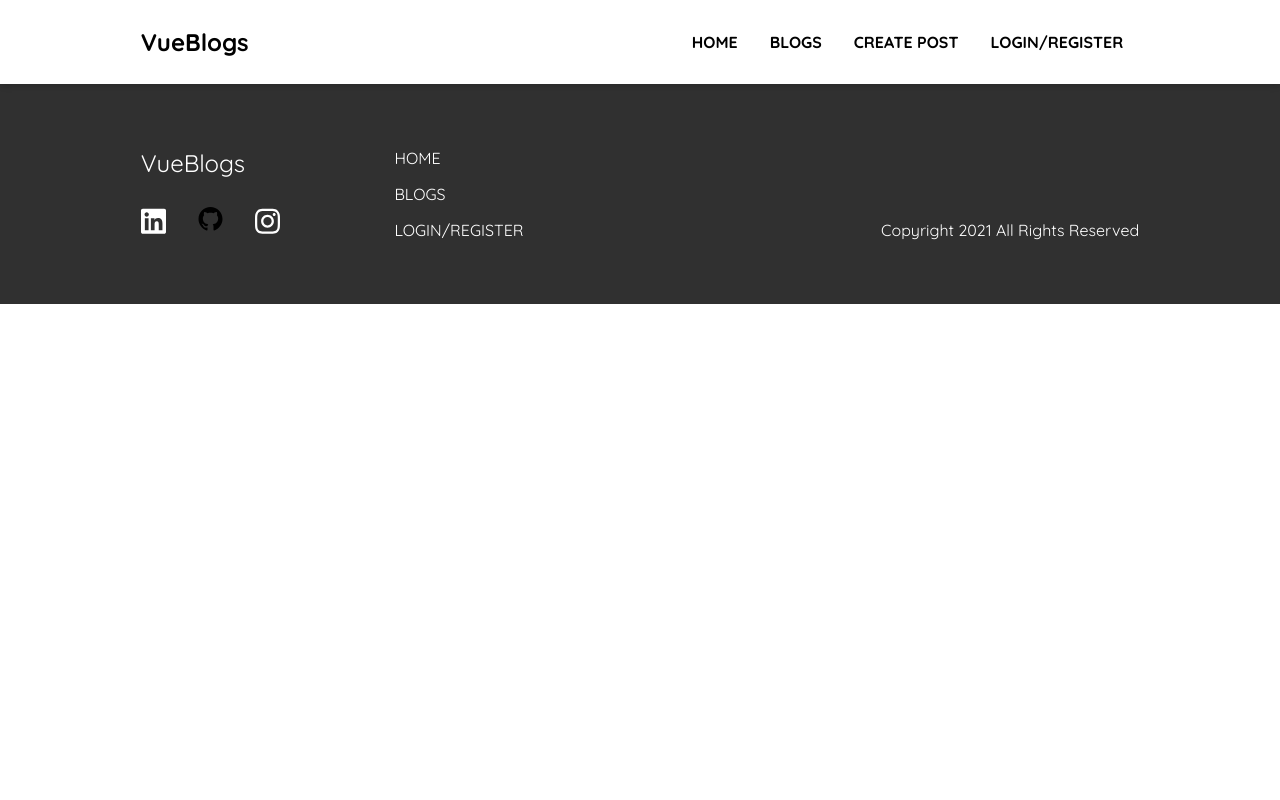
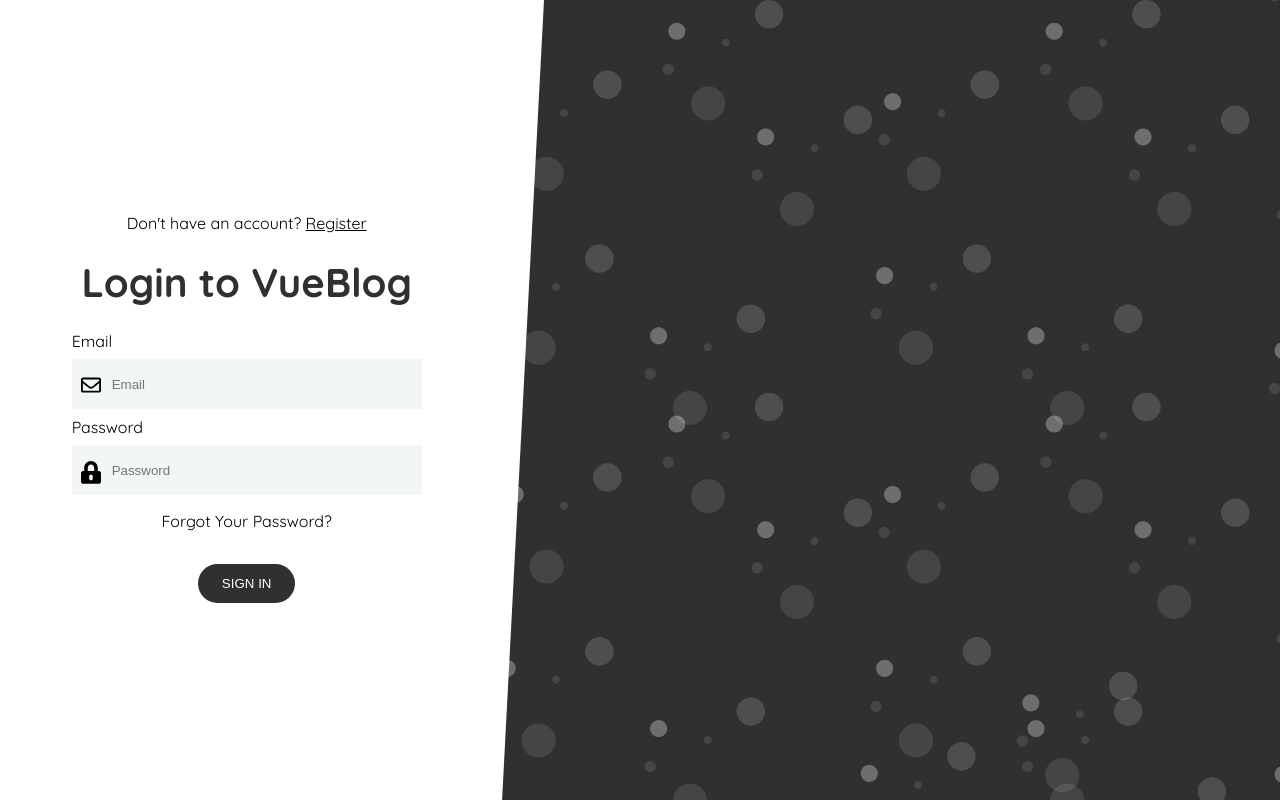
Before and after one commit to humayonzafar/VueBlogs, a Vue app: page /login in a window 1280 px wide. Built offline with nearby package versions, Linux system fonts and the light colour scheme; what vue2-editor would draw is missing.

Commit message:
Static site complete

```diff
--- a/src/App.vue
+++ b/src/App.vue
@@ -1,9 +1,9 @@
 <template>
   <div class="app-wrapper">
     <div class="app">
-      <Navigation />
+      <Navigation v-if="navigation" />
       <router-view />
-      <Footer />
+      <Footer v-if="navigation" />
     </div>
   </div>
 </template>
@@ -19,12 +19,20 @@
     Navigation
   },
   data() {
-    return {};
+    return {
+      navigation : false
+    };
   },
-  created() {},
   mounted() {},
   methods: {},
-  watch: {},
+  watch: {
+    $route:{
+      immediate: true,
+      handler(route) {
+        this.navigation = (route.name==null) ? false:  !['Login', 'Register', 'ForgotPassword'].includes(route.name);
+      }
+    }
+  },
 };
 </script>
 
--- a/src/assets/css/app.css
+++ b/src/assets/css/app.css
@@ -30,10 +30,10 @@
 }
 
 a {
-    text-decoration: none;
+    text-decoration: none !important;
 }
-a:hover{
-    color: var(--lightGreen);
+a:hover, button:hover{
+    color: var(--lightGreen) !important;
     transition: .5s color ease;
 }
 .app {
@@ -41,6 +41,7 @@
     flex-direction: column;
     min-height: 100vh;
     min-width: 200px;
+    justify-content: space-between;
 }
 
 .container {
@@ -98,6 +99,9 @@
     grid-template-columns: 1fr;
 }
 
+.overflow-hidden{
+    overflow: hidden;
+}
 
 @media all and (min-width: 550px) {
     .blog-cards{
@@ -122,3 +126,136 @@
         grid-template-columns: repeat(4,1fr);
     }
 }
+
+
+/* styles for login signup and forogt password*/
+.form-wrap {
+    display: flex;
+    overflow: hidden;
+    height: 100vh;
+    justify-content: center;
+    align-items: center;
+    margin: 0 auto;
+    width: 90%;
+}
+
+.login-register {
+    margin-bottom: 8px;
+}
+
+label{
+    display: block;
+    margin-bottom: 8px;
+}
+form {
+    padding: 0 10px;
+    position: relative;
+    display: flex;
+    flex-direction: column;
+    justify-content: center;
+    align-items: center;
+    flex: 1;
+    height: 100%;
+}
+
+h2 {
+    text-align: center;
+    font-size: 2rem;
+    color: var(--darkGrey);
+    margin: 16px 0 16px 0;
+}
+
+.inputs {
+    width: 100%;
+    max-width: 350px;
+    margin-top: 8px;
+}
+
+.input {
+    position: relative;
+    margin-bottom: 8px;
+}
+
+input {
+    width: 100%;
+    border: none;
+    background-color: #f2f7f6 !important;
+    padding: 4px 4px 4px 40px;
+    height: 50px;
+}
+
+input:focus {
+    outline: none;
+}
+
+.icon {
+    width: 20px;
+    position: absolute;
+    left: 9px;
+    top: 44px;
+}
+
+.forgot-password {
+    text-decoration: none;
+    color: black;
+    cursor: pointer;
+    font-size: 16px;
+    border-bottom: 1px solid transparent;
+    transition: 0.5s ease all;
+    margin-top: 8px;
+    margin-bottom: 8px;
+}
+
+.forgot-password:hover {
+    border-color: var(--darkGrey);
+}
+button {
+    transition: all .5s ease;
+    cursor: pointer;
+    margin-top: 24px;
+    padding: 12px 24px;
+    background-color: #303030;
+    color: #fff;
+    border-radius: 20px;
+    border: none;
+    text-transform: uppercase;
+}
+.router-link{
+    text-decoration: underline !important;
+    color: black;
+}
+.angle{
+    position: absolute;
+    background-color: #fff;
+    transform: rotate(3deg);
+    width: 60px;
+    right: -30px;
+    height: 101%;
+}
+.background{
+    display: none;
+    flex: 2;
+    background-size: cover;
+    background-image: url("../../assets/background.png");
+    width: 100%;
+    height: 100%;
+}
+@media all and (min-width: 900px) {
+    .form-wrap {
+        width: 100%;
+    }
+
+    form {
+        padding: 0 50px;
+    }
+
+    h2 {
+        font-size: 40px;
+    }
+    .angle{
+        display: initial;
+    }
+    .background{
+        display: initial;
+    }
+}
--- /dev/null
+++ b/src/components/Base/AppModal.vue
@@ -0,0 +1,73 @@
+<template>
+  <div class="modal-wrapper" v-show="showModal"> <!-- overflow-hidden -->
+    <div class="modal-content">
+      <p v-if="message">{{message}}</p>
+
+      <button @click="close">Close</button>
+    </div>
+  </div>
+</template>
+
+<script>
+export default {
+  name: "AppModal",
+  props: {
+    showModal: {
+      type: Boolean,
+      required: true
+    },
+    message: {
+      type: String,
+    },
+  },
+  watch: {
+    value: {
+      handler(value) {
+        let isModalOpen = value ? "addClass" :'';
+        this.toggleBodyClass(isModalOpen, "overflow-hidden");
+      }
+    }
+  },
+  methods:{
+    close() {
+      this.$emit("closeModal", true);
+    },
+    toggleBodyClass(addRemoveClass, className) {
+      const el = document.body;
+      if (addRemoveClass === "addClass") {
+        el.classList.add(className);
+      } else {
+        el.classList.remove(className);
+      }
+    }
+  }
+}
+</script>
+<style scoped>
+ .modal-wrapper{
+   display: flex;
+   justify-content: center;
+   align-items: center;
+   z-index: 99;
+   position: absolute;
+   width: 100%;
+   height: 100%;
+   top:0;
+   background-color: rgba(0,0,0,0.7);
+ }
+ .modal-content{
+  display: flex;
+   flex-direction: column;
+   justify-content: center;
+   border-radius: 8px;
+   width: 300px;
+   padding: 40px 30px;
+   background-color: white;
+ }
+ p{
+   text-align: center;
+ }
+ button{
+   align-self: center;
+ }
+</style>
--- /dev/null
+++ b/src/components/Base/Loading.vue
@@ -0,0 +1,43 @@
+<template>
+  <div class="loading">
+    <span></span>
+  </div>
+</template>
+
+<script>
+export default {
+  name: "Loading"
+}
+</script>
+
+<style scoped>
+.loading {
+  top: 0;
+  z-index: 99;
+  height: 100%;
+  width: 100%;
+  background-color: rgba(0, 0, 0, 0.5);
+  display: flex;
+  position: fixed;
+  justify-content: center;
+  align-items: center;
+  animation-duration: 3s;
+  animation-name: spin;
+}
+@keyframes spin {
+  to{
+    transform: rotateZ(360deg);
+  }
+}
+span{
+  display: block;
+  width: 60px;
+  height: 60px;
+  margin: 0 auto;
+  border: 3px solid transparent;
+  border-top-color: white;
+  border-bottom-color: white;
+  border-radius: 50%;
+  animation: spin ease 1000ms infinite;
+}
+</style>
--- a/src/components/Blog/BlogPost.vue
+++ b/src/components/Blog/BlogPost.vue
@@ -61,6 +61,9 @@
 
 .blog-wrapper:nth-child(even) > .blog-photo {
   order: 1;
+}
+.blog-wrapper:nth-child(1) h2{
+  color: white;
 }
 
 .blog-photo {
--- a/src/components/Footer/Footer.vue
+++ b/src/components/Footer/Footer.vue
@@ -26,16 +26,16 @@
               <router-link class="nav-item" :to="{name:'Home'}">Home</router-link>
             </li>
             <li class="list-item">
-              <router-link class="nav-item" :to="{name:'Home'}">Blogs</router-link>
+              <router-link class="nav-item" :to="{name:'Blogs'}">Blogs</router-link>
             </li>
             <li class="list-item">
-              <router-link class="nav-item" :to="{name:'Home'}">Login/Register</router-link>
+              <router-link class="nav-item" :to="{name:'Login'}">Login/Register</router-link>
             </li>
           </ul>
         </div>
       </div>
       <div class="footer-right">
-        <p>Copyright 2021 All Rights Reserved</p>
+        <p>&copy; {{ date }} All Rights Reserved</p>
       </div>
     </div>
   </footer>
@@ -52,6 +52,11 @@
     Instagram,
     Linkedin,
     Github
+  },
+  data(){
+    return {
+      date: new Date().getFullYear()
+    }
   }
 }
 </script>
--- a/src/components/Nav/Navigation.vue
+++ b/src/components/Nav/Navigation.vue
@@ -15,7 +15,7 @@
           <router-link class="nav-item" :to="{name:'Home'}">Create Post</router-link>
         </li>
         <li class="list-item">
-          <router-link class="nav-item" :to="{name:'Home'}">Login/Register</router-link>
+          <router-link class="nav-item" :to="{name:'Login'}">Login/Register</router-link>
         </li>
       </ul>
       <menu-icon class="bars-regular" @click="toggleMenu"/>
@@ -29,13 +29,13 @@
           <router-link class="nav-item" :to="{name:'Home'}">Home</router-link>
         </li>
         <li class="list-item">
-          <router-link class="nav-item" :to="{name:'Home'}">Blogs</router-link>
+          <router-link class="nav-item" :to="{name:'Blogs'}">Blogs</router-link>
         </li>
         <li class="list-item">
           <router-link class="nav-item" :to="{name:'Home'}">Create Post</router-link>
         </li>
         <li class="list-item">
-          <router-link class="nav-item" :to="{name:'Home'}">Login/Register</router-link>
+          <router-link class="nav-item" :to="{name:'Login'}">Login/Register</router-link>
         </li>
       </ul>
     </transition>
--- a/src/router/index.js
+++ b/src/router/index.js
@@ -1,5 +1,6 @@
 import Vue from "vue";
 import VueRouter from "vue-router";
+
 Vue.use(VueRouter);
 
 const routes = [
@@ -7,14 +8,32 @@
         path: "/",
         name: "Home",
         component: () => import('../views//Home'),
-    meta:{title:'Home'}
+        meta: {title: 'Home'}
     },
     {
         path: "/blogs",
         name: "Blogs",
         component: () => import('../views//Blogs'),
-    meta:{title:'Blogs'}
-  }
+        meta: {title: 'Blogs'}
+    },
+    {
+        path: "/register",
+        name: "Register",
+        component: () => import('../views//Register'),
+        meta: {title: 'Register'}
+    },
+    {
+        path: "/login",
+        name: "Login",
+        component: () => import('../views//Login'),
+        meta: {title: 'Login'}
+    },
+    {
+        path: "/forgot-password",
+        name: "ForgotPassword",
+        component: () => import('../views//ForgotPassword'),
+        meta: {title: 'Forgot Password'}
+    },
 ];
 
 const router = new VueRouter({
@@ -22,9 +41,8 @@
     base: process.env.BASE_URL,
     routes,
 });
-router.beforeEach((to,from,next)=>{
+router.beforeEach((to, from, next) => {
     document.title = `${to.meta.title} | VueBlog` ?? 'VueBlog';
-  console.log(from,'from');
     next();
 });
 export default router;
--- /dev/null
+++ b/src/views/ForgotPassword.vue
@@ -0,0 +1,63 @@
+<template>
+  <div>
+    <app-modal :show-modal="showModal" message="Email Sent Successfully." @closeModal="showModal=false">
+      <template v-slot:body-content>
+      </template>
+    </app-modal>
+    <loading v-if="loading"/>
+    <div class="reset-password">
+      <div class="form-wrap">
+        <form class="reset">
+          <h2>Reset Password</h2>
+          <p>Forgot your password? Enter your email to reset it.</p>
+          <div class="inputs">
+            <div class="input">
+              <label for="email">Email</label>
+              <input id="email" type="text" placeholder="Email" v-model="email"/>
+              <email class="icon"/>
+            </div>
+          </div>
+          <button @click.prevent="showModal=true">Reset</button>
+          <div class="angle"></div>
+        </form>
+        <div class="background"></div>
+      </div>
+    </div>
+  </div>
+</template>
+
+<script>
+import Email from '../assets/Icons/envelope-regular.svg';
+import AppModal from "@/components/Base/AppModal";
+import Loading from "@/components/Base/Loading";
+export default {
+  name: "Register",
+  components: {
+    AppModal,
+    Email,
+    Loading
+  },
+  data() {
+    return {
+      email: null,
+      showModal: false,
+      loading: false
+    }
+  }
+}
+</script>
+
+<style scoped>
+.reset-password {
+  position: relative;
+}
+
+h2 {
+  margin-bottom: 8px;
+}
+
+p {
+  text-align: center;
+  margin-bottom: 32px;
+}
+</style>
--- /dev/null
+++ b/src/views/Login.vue
@@ -0,0 +1,49 @@
+<template>
+  <div class="form-wrap">
+    <form class="login">
+      <p class="login-register">
+        Don't have an account?
+        <router-link class="router-link" :to="{name:'Register'}">Register</router-link>
+      </p>
+      <h2>Login to VueBlog</h2>
+      <div class="inputs">
+        <div class="input">
+          <label for="email">Email</label>
+          <input id="email" type="text" placeholder="Email" v-model="email"/>
+          <email class="icon"/>
+        </div>
+        <div class="input">
+          <label for="password">Password</label>
+          <input id="password" type="password" placeholder="Password" v-model="password"/>
+          <password class="icon"/>
+        </div>
+      </div>
+      <router-link class="forgot-password" :to="{name:'ForgotPassword'}">Forgot Your Password?</router-link>
+      <button>Sign in</button>
+      <div class="angle"></div>
+    </form>
+    <div class="background"></div>
+  </div>
+</template>
+
+<script>
+import email from '../assets/Icons/envelope-regular.svg';
+import password from '../assets/Icons/lock-alt-solid.svg';
+
+export default {
+  name: "Login",
+  components: {
+    email,
+    password
+  },
+  data() {
+    return {
+      email: null,
+      password: null
+    }
+  }
+}
+</script>
+
+<style scoped>
+</style>
--- /dev/null
+++ b/src/views/Register.vue
@@ -0,0 +1,71 @@
+<template>
+  <div class="form-wrap">
+    <form class="register">
+      <p class="login-register">
+        Already have an account?
+        <router-link class="router-link" :to="{name:'Login'}">Login</router-link>
+      </p>
+      <h2>Create Your Account</h2>
+      <div class="inputs">
+        <div class="input">
+          <label for="first-name">First Name</label>
+          <input id="first-name" type="text" placeholder="First Name" v-model="firstName"/>
+          <user class="icon"/>
+        </div>
+        <div class="input">
+          <label for="last-name">Last Name</label>
+          <input id="last-name" type="text" placeholder="Last Name" v-model="lastName"/>
+          <user class="icon"/>
+        </div>
+        <div class="input">
+          <label for="user-name">Username</label>
+          <input id="user-name" type="text" placeholder="Username" v-model="userName"/>
+          <user class="icon"/>
+        </div>
+        <div class="input">
+          <label for="email">Email</label>
+          <input id="email" type="text" placeholder="Email" v-model="email"/>
+          <email class="icon"/>
+        </div>
+        <div class="input">
+          <label for="password">Password</label>
+          <input id="password" type="password" placeholder="Password" v-model="password"/>
+          <password class="icon"/>
+        </div>
+      </div>
+      <button>Sign up</button>
+      <div class="angle"></div>
+    </form>
+    <div class="background"></div>
+  </div>
+</template>
+
+<script>
+import email from '../assets/Icons/envelope-regular.svg';
+import password from '../assets/Icons/lock-alt-solid.svg';
+import user from '../assets/Icons/user-alt-light.svg';
+
+export default {
+  name: "Register",
+  components: {
+    email,
+    password,
+    user
+  },
+  data() {
+    return {
+      firstName: null,
+      lastName: null,
+      email: null,
+      password: null,
+      userName: null,
+    }
+  }
+}
+</script>
+
+<style scoped>
+.register h2{
+  max-width: 350px;
+}
+</style>
```
Lines whose indentation alone changed are shown as unchanged.
